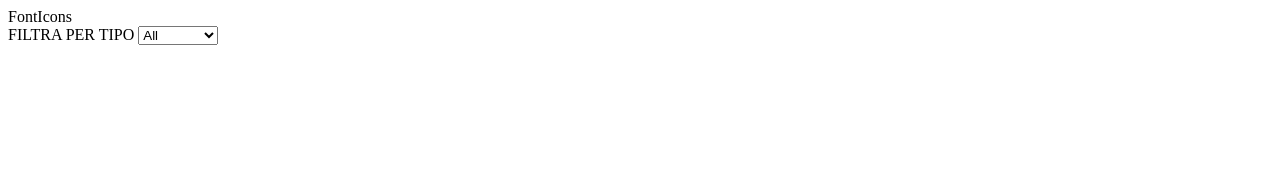
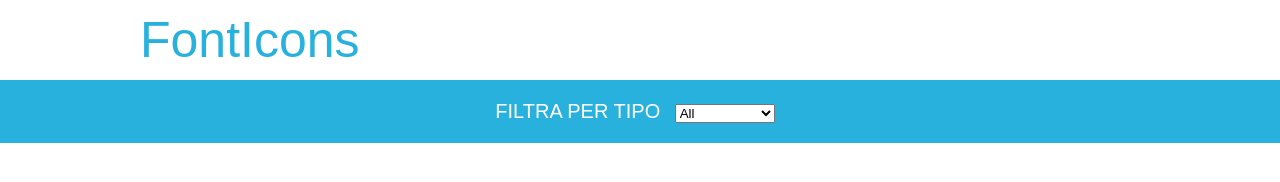
Before and after one commit to AlessandroImpact/js-es6-icons, a plain HTML site: page index.html in a window 1280 px wide. Drawn offline with Linux system fonts and the light colour scheme; files that its build step writes are made by us from their sources.

Commit message:
sec title + ricerca

```diff
--- a/index.html
+++ b/index.html
@@ -7,7 +7,7 @@
     <meta name="author" content="Alessandro Terracciano">
     <title>JS ICONS</title>
     <link rel="stylesheet" href="https://cdnjs.cloudflare.com/ajax/libs/font-awesome/5.15.4/css/all.min.css" integrity="sha512-1ycn6IcaQQ40/MKBW2W4Rhis/DbILU74C1vSrLJxCq57o941Ym01SwNsOMqvEBFlcgUa6xLiPY/NS5R+E6ztJQ==" crossorigin="anonymous" referrerpolicy="no-referrer" />
-    <link rel="stylesheet" href="css/style.css">
+    <link rel="stylesheet" href="style.css">
 </head>
 <body>
 
--- a/style.css
+++ b/style.css
@@ -0,0 +1,56 @@
+/*REGOLE GENERALI*/
+
+*{
+    margin: 0;
+    padding: 0;
+    box-sizing: border-box;
+}
+
+body {
+    font-family: sans-serif;
+}
+
+/* BIG CONTAINER */
+
+.container {
+    max-width: 1000px;
+    margin: 0px auto;
+}
+
+.BIG-container {
+
+    height: 100vh;
+    background-color: #d3d3d3;
+}
+
+/* SEZIONE TITOLO */
+
+.header-top {
+    height: 80px;
+    line-height: 80px;
+    background-color: #fff;
+}
+
+.header-top .logo {
+    font-size: 50px;
+    color: rgb(41, 177, 221);
+}
+
+/* SEZIONE RICERCA */
+
+.header-bottom {
+    background-color: rgb(41, 177, 221);
+    padding: 20px;
+    display: flex;
+    justify-content: center;
+}
+
+.header-bottom .search {
+    color: #fff;
+    font-size: 20px;
+}
+
+select {
+    margin: 0px 10px;
+    width: 100px;
+}
```
